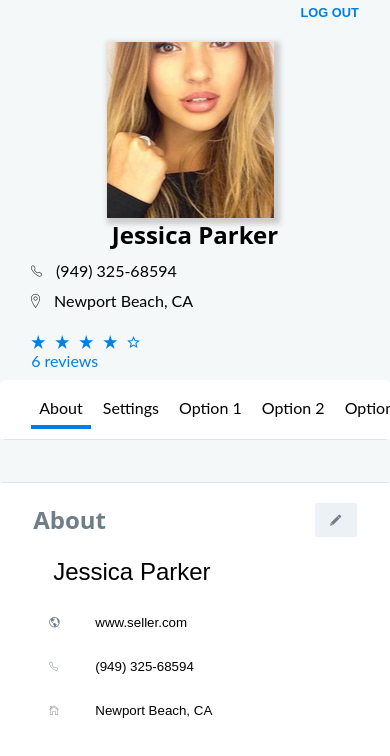
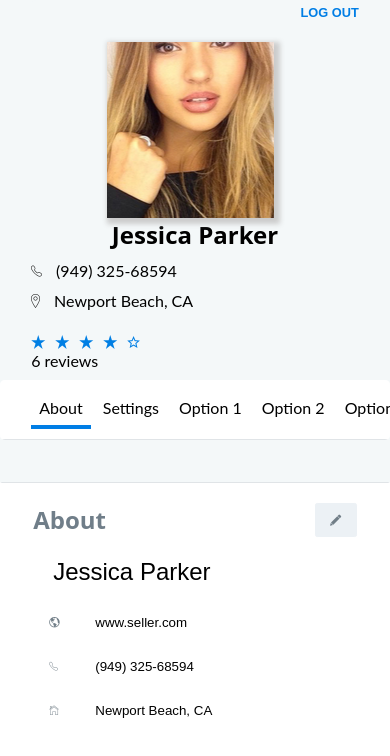
Before and after one commit to masitsa/my-profile, a plain HTML site: page index.html in a window 390 px wide. Drawn offline with Linux system fonts and the light colour scheme; files whose address does not match are found by name.

```diff
--- a/assets/css/media-queries.css
+++ b/assets/css/media-queries.css
@@ -11,7 +11,7 @@
 	.introduction__name--title {margin:0 auto; text-align:center;}
 	.introduction__name--description{transform: rotate(180deg);}
 	.introduction__name--description li{transform: rotate(180deg);}
-	.introduction__reviews{float:left;padding-bottom: 2rem; color:#007fe4;}
+	.introduction__reviews{float:left;padding-bottom: 2rem;}
 	.starrr{display:block; color:#007fe4;}
 	.tabsNav{margin:0; padding:0; margin-top: 10px; border:none; box-shadow:none; margin-bottom:10px;}
 	.tabsNav_followers{padding:20px 8% 20px 8%;float:left; margin:0; background-color:#F4F8F9; width:100%; border-left:none; border-bottom: 1px solid #e0e4e7;}
```
